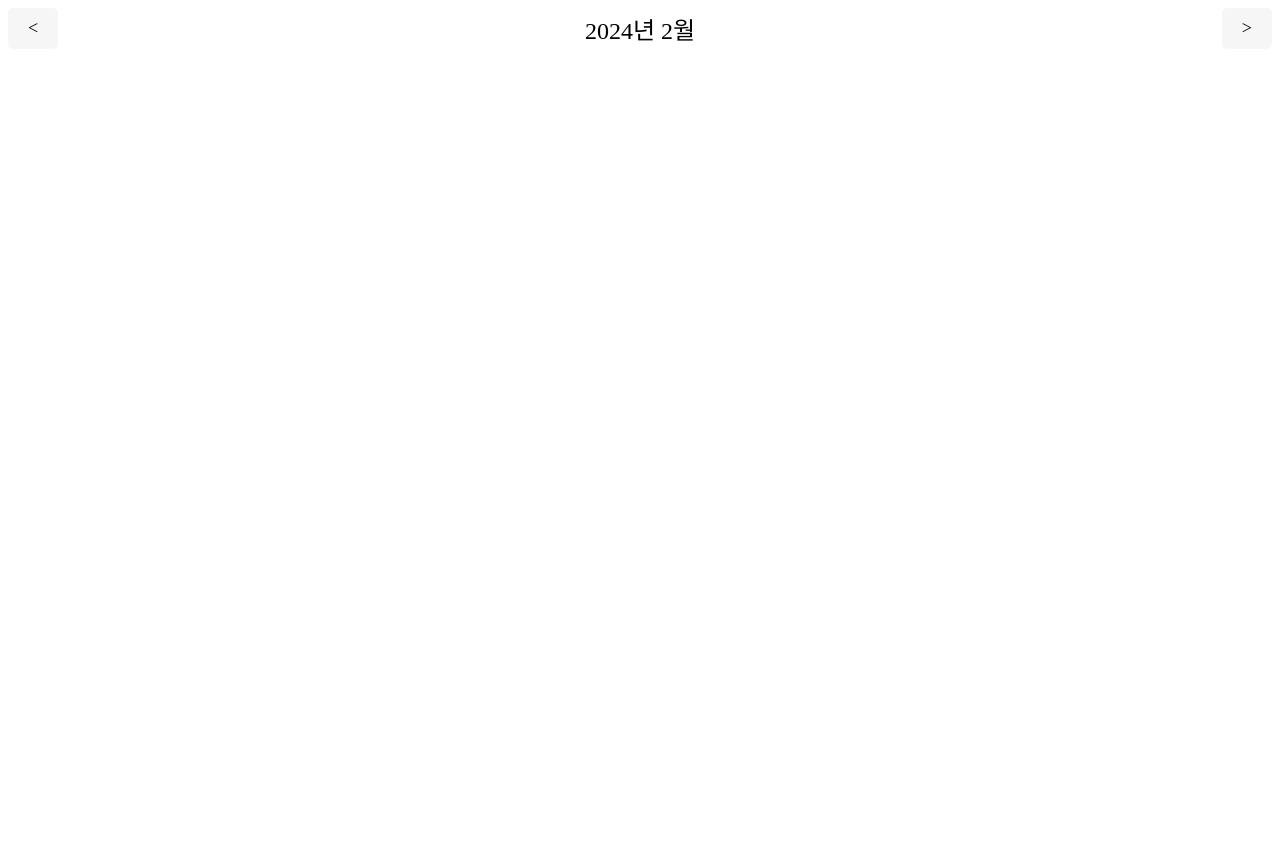
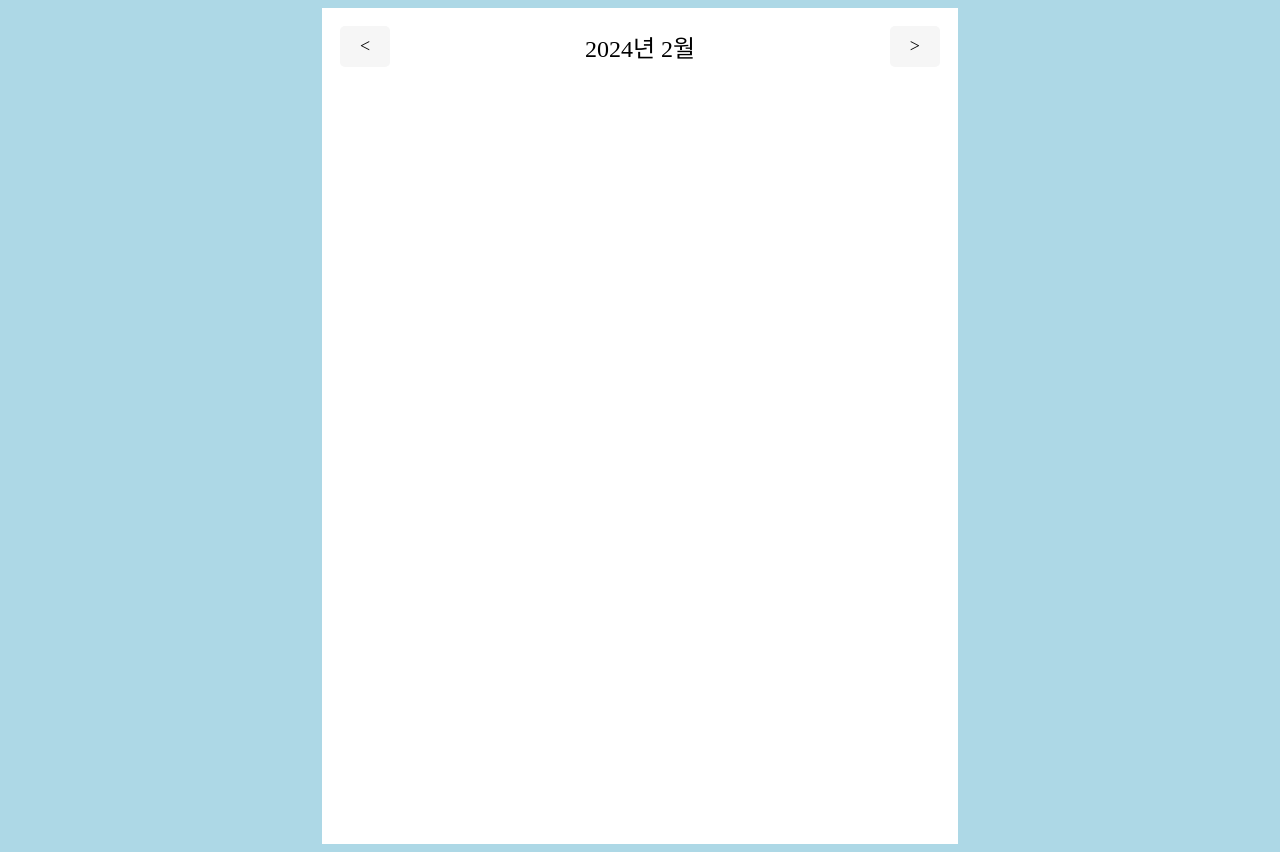
Before and after one commit to ironwhale1014/one-bite-chapter12, a React (Vite) app: page / in a window 1280 px wide. Before the commit the page ends 800 px from the top, so only its background shows below. Built offline with nearby package versions, Linux system fonts and the light colour scheme; a web font is replaced by a local one.

Commit message:
index.css

```diff
--- a/src/index.css
+++ b/src/index.css
@@ -6,3 +6,15 @@
 body * {
     font-family: "jalnan", serif;
 }
+
+html, body{
+    background-color: lightblue;
+}
+
+#root{
+    padding: 18px;
+    max-width: 600px;
+    margin: 0 auto;
+    background-color: white;
+    min-height: 100vh;
+}
```
